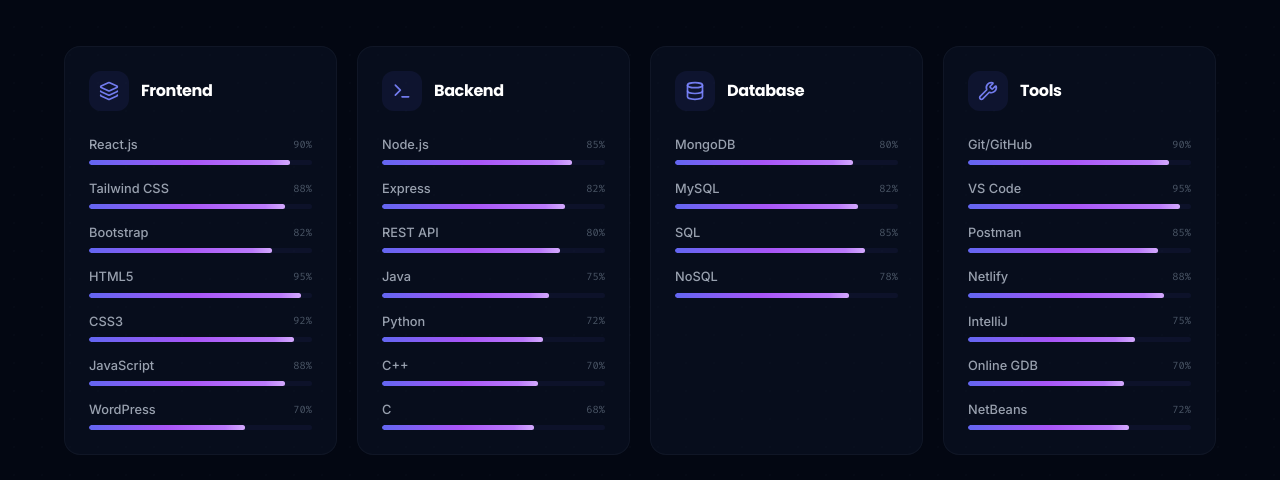
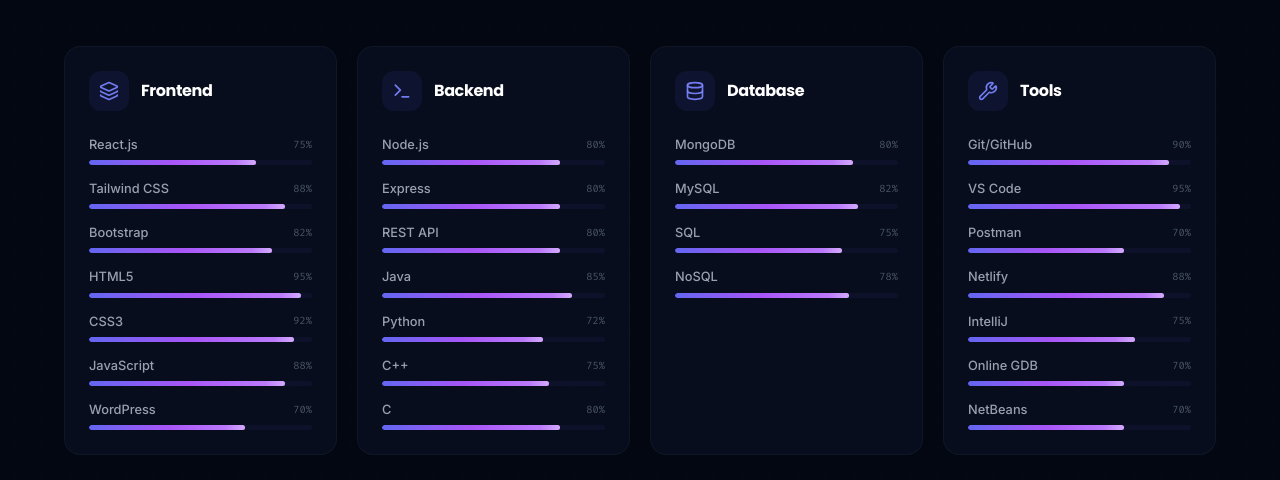
Before and after one commit to rahulkumarpass/Portfolio, a React (Vite) app: page / in a window 1280 px wide. Shown: the part 1360-1840 px from the top of the page. Built offline with nearby package versions, Linux system fonts and the light colour scheme.

Commit message:
Change the skill

```diff
--- a/src/components/Skills.jsx
+++ b/src/components/Skills.jsx
@@ -4,11 +4,11 @@
 
 // Skill proficiency data
 const skillProficiency = {
-    "React.js": 90, "Tailwind CSS": 88, "Bootstrap": 82, "HTML5": 95, "CSS3": 92,
-    "JavaScript": 88, "WordPress": 70, "Node.js": 85, "Express": 82, "REST API": 80,
-    "Java": 75, "Python": 72, "C++": 70, "C": 68, "MongoDB": 80, "MySQL": 82,
-    "SQL": 85, "NoSQL": 78, "Git/GitHub": 90, "VS Code": 95, "Postman": 85,
-    "Netlify": 88, "IntelliJ": 75, "Online GDB": 70, "NetBeans": 72
+    "React.js": 75, "Tailwind CSS": 88, "Bootstrap": 82, "HTML5": 95, "CSS3": 92,
+    "JavaScript": 88, "WordPress": 70, "Node.js": 80, "Express": 80, "REST API": 80,
+    "Java": 85, "Python": 72, "C++": 75, "C": 80, "MongoDB": 80, "MySQL": 82,
+    "NoSQL": 78, "Git/GitHub": 90, "VS Code": 95, "Postman": 70,
+    "Netlify": 88, "IntelliJ": 75, "Online GDB": 70, "NetBeans": 70
 };
 
 const ProgressBar = ({ value, delay = 0 }) => {
```
